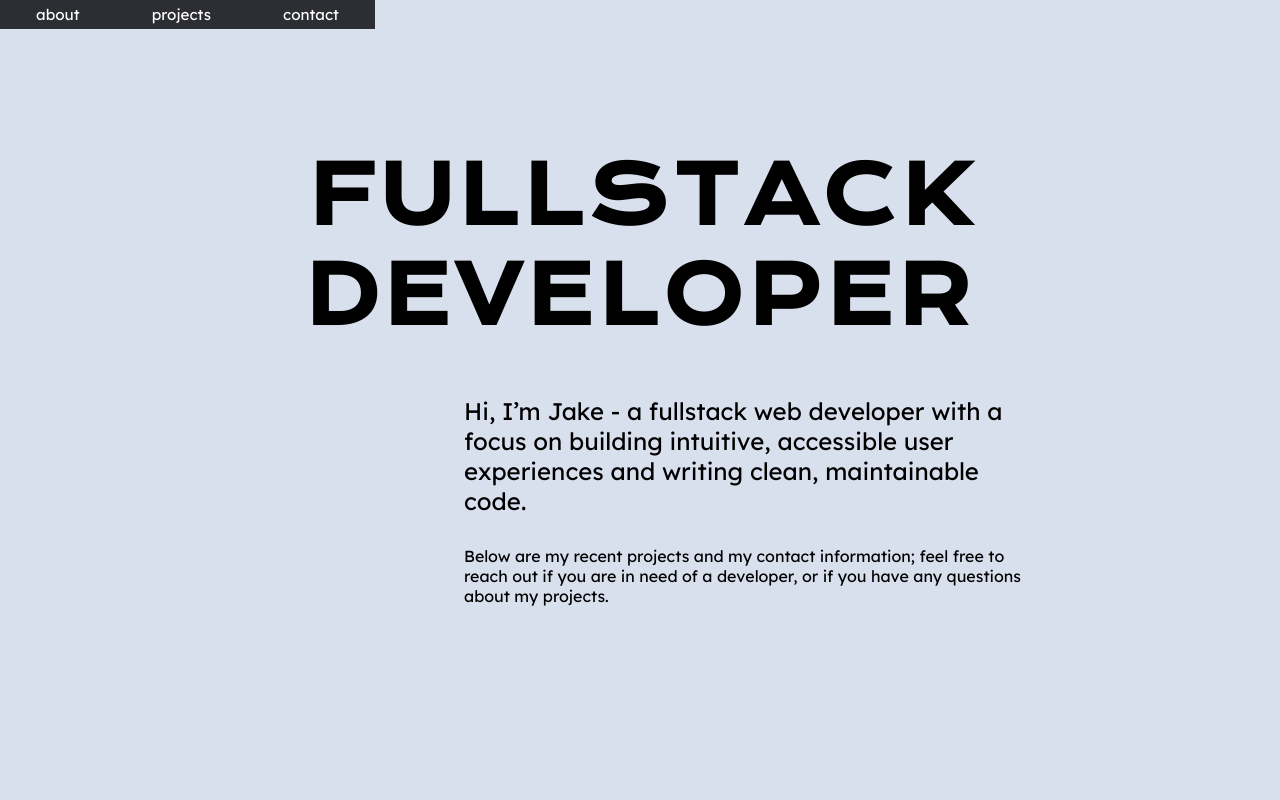
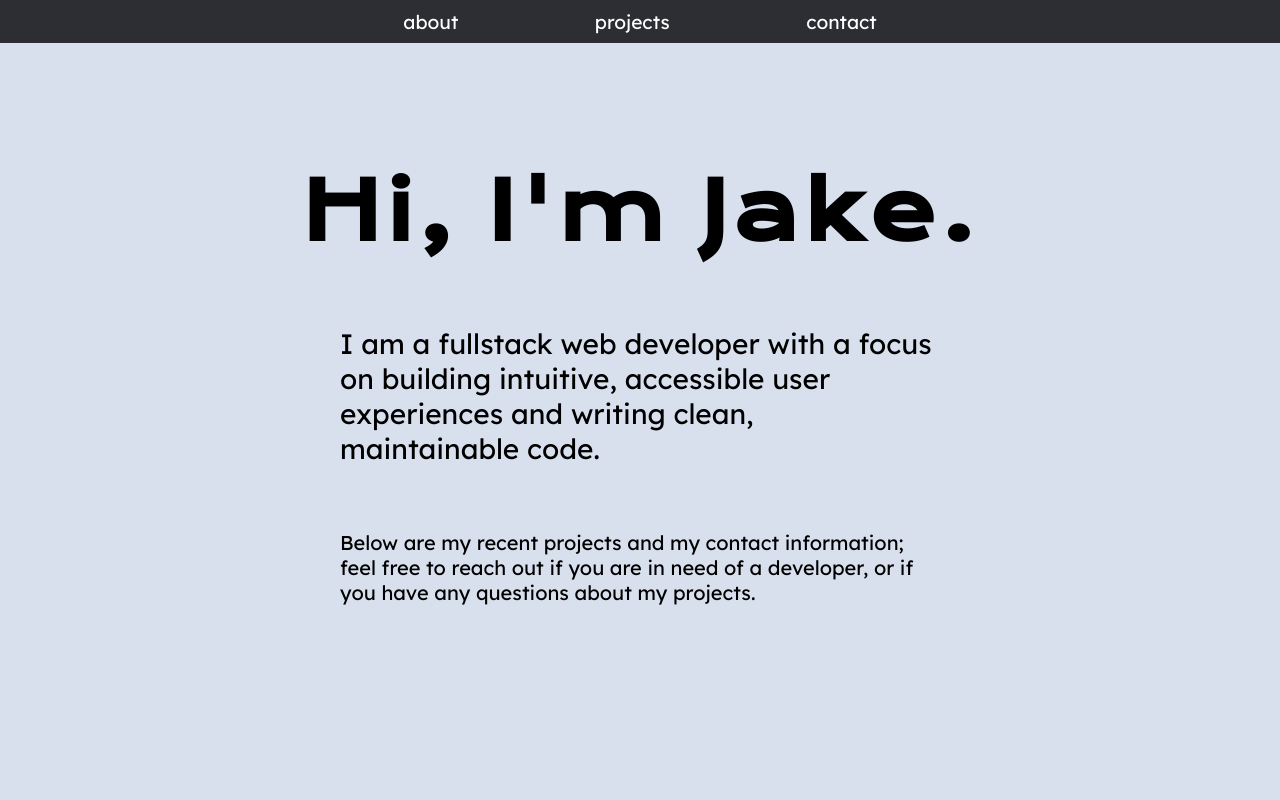
Before and after one commit to l-ohman/portfolio, a React (Create React App) app: page / in a window 1280 px wide. Shown: the top 800 px of the page. Built offline with nearby package versions, Linux system fonts and the light colour scheme; a web font is replaced by a local one.

Commit message:
Desktop styling for Header and Hero

```diff
--- a/src/components/Header.js
+++ b/src/components/Header.js
@@ -8,7 +8,7 @@ const HeaderContainer = styled.div`
   z-index: 100;
 
   margin: 0;
-  width: min(100vw, 375px);
+  width: 100vw;
   background: ${colors.dark};
   color: white;
   font-size: 0.95rem;
@@ -29,6 +29,13 @@ const HeaderContainer = styled.div`
       cursor: pointer;
       transition: color 0.08s linear 0s;
       color: #e9e9e9;
+    }
+  }
+
+  @media screen and (min-width: 650px) {
+    font-size: 1.2rem;
+    #header-links {
+      padding: 0.6rem 0;
     }
   }
 `;
--- a/src/components/Hero.js
+++ b/src/components/Hero.js
@@ -20,26 +20,25 @@ const HeroContainer = styled.div`
 const HeroMainText = styled.h1`
   font-size: max(2.5rem, 10vw);
   letter-spacing: 2px;
-  width: min-content;
-  margin: 5vh auto 50px;
+  margin: 10vh auto 50px;
   text-align: center;
 
   @media screen and (min-width: 750px) {
-    font-size: min(max(5rem, 5vw), 90px);
+    font-size: min(max(5rem, 5vw), 80px);
     letter-spacing: 5px;
+    margin: 7vh auto 1vh;
   }
 `;
 
 const BioWrapper = styled.div`
-  max-width: 800px;
+  max-width: 600px;
   margin: 0 auto;
 `;
 
 const Bio = styled.div`
-  width: 72%;
-  margin-left: auto;
-  p {
-    margin: 30px auto;
+  * {
+    display: block;
+    margin: 8vh auto;
   }
 `;
 
@@ -48,24 +47,29 @@ const BioMain = styled.p`
   @media screen and (max-width: 450px) {
     font-size: 1.25rem;
   }
+  @media screen and (min-width: 750px) {
+    font-size: 1.75rem;
+  }
 `;
 
 const BioAlt = styled.p`
-  font-size: 1rem;
+  font-size: 1.05rem;
+  @media screen and (min-width: 750px) {
+    font-size: 1.25rem;
+  }
 `;
 
 export default function Hero() {
   return (
     <FadeIn>
       <HeroContainer>
-        <HeroMainText>FULLSTACK DEVELOPER</HeroMainText>
+        <HeroMainText>Hi, I'm Jake.</HeroMainText>
 
         <BioWrapper>
           <Bio>
             <BioMain>
-              Hi, I’m Jake - a fullstack web developer with a focus on building
-              intuitive, accessible user experiences and writing clean,
-              maintainable code.
+              I am a fullstack web developer with a focus on building intuitive,
+              accessible user experiences and writing clean, maintainable code.
             </BioMain>
 
             {/* todo: some "story" element should go here */}
```
